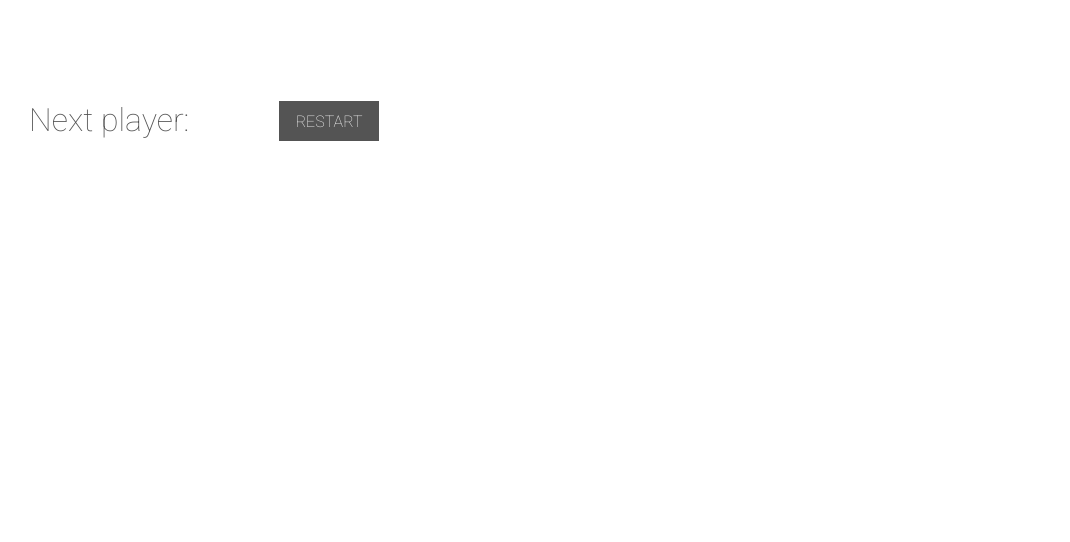
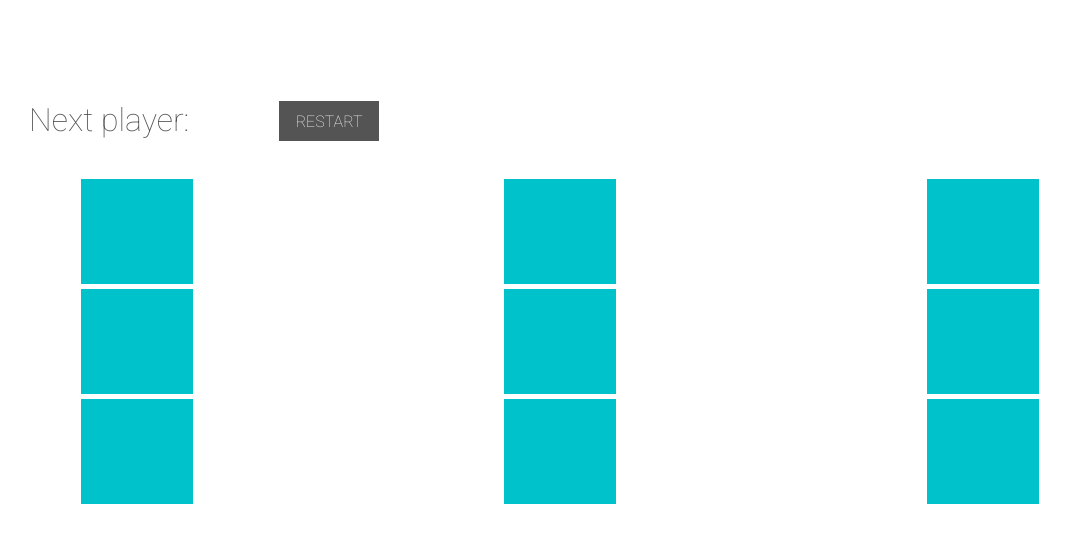
Before and after one commit to paunil/tic-tac-toe, a React (Create React App) app: page / in a window 1280 px wide. Shown: the top 542 px of the page, without its empty margins (80-1150 px from the left). Built offline with nearby package versions, Linux system fonts and the light colour scheme.

Commit message:
implement Board

```diff
--- a/src/components/Board.tsx
+++ b/src/components/Board.tsx
@@ -1,7 +1,93 @@
-function Board() {
+import { Button, Dialog, DialogActions, DialogContent, DialogContentText} from "@material-ui/core";
+import { useState } from "react";
+import Square from "./Square";
+import "../scss/board.scss"
+
+
+function Board(props: {currentPlayer: string, switchPlayer: () => void}) {
+
+  const squareIds = [0,1,2,3,4,5,6,7,8]
+  const [squares, setSquares] = useState<Array<string>>(squareIds.map((i) => ''))
+  const [showModal, setShowModal] = useState<boolean>(false);
+  const [winner, setWinner] = useState<string>('');
+
+  const checkForWinner = (squares: Array<string>) => {
+    const lines = [
+      [0, 1, 2],
+      [3, 4, 5],
+      [6, 7, 8],
+      [0, 3, 6],
+      [1, 4, 7],
+      [2, 5, 8],
+      [0, 4, 8],
+      [2, 4, 6],
+    ];
+
+    for (let i = 0; i < lines.length; i++) {
+      const [a, b, c] = lines[i];
+      if (squares[a] && squares[a] === squares[b] && squares[a] === squares[c]) {
+        return true
+      }
+    }
+    return false
+  }
+
+  const checkForTie = (squares: Array<string>) => {
+    for (let i = 0; i < squares.length; i++) {
+      const element = squares[i];
+      if(element === '') {
+        return false
+      }
+    }
+    return true
+  }
+
+  const handleOnclick = (i: number) => {
+    return () => {
+      if(squares[i] === '' && !winner){
+        const squaresCopy = [...squares]
+        squaresCopy[i] = props.currentPlayer
+        setSquares(squaresCopy)
+        if(checkForWinner(squaresCopy)) {
+          setWinner(props.currentPlayer)
+          setShowModal(true)
+        } else if (checkForTie(squaresCopy)) {
+          setWinner('nobody')
+          setShowModal(true)
+        } else {
+          props.switchPlayer()
+        }
+      }
+    }
+  }
 
   return (
     <div className="board">
+      {
+        squareIds.map((i) =>
+          <Square key={i} handleOnClick={handleOnclick(i)} selected={squares[i]}></Square>
+        )
+      }
+
+      <Dialog
+        open={showModal}
+        disableEscapeKeyDown
+        aria-labelledby="alert-dialog-title"
+        aria-describedby="alert-dialog-description"
+      >
+
+        <DialogContent>
+          <DialogContentText id="alert-dialog-description">
+            The winner is {winner}!
+          </DialogContentText>
+        </DialogContent>
+
+        <DialogActions>
+          <Button onClick={() => setShowModal(false)} color="primary">
+            Close
+          </Button>
+        </DialogActions>
+      </Dialog>
     </div>
   )
 }
--- a/src/scss/board.scss
+++ b/src/scss/board.scss
@@ -0,0 +1,7 @@
+.board {
+  display: grid;
+  justify-items: center;
+  grid-template-columns: repeat(3, 1fr);
+  grid-template-rows: repeat(3, 1fr);
+  gap: 5px;
+}
```
